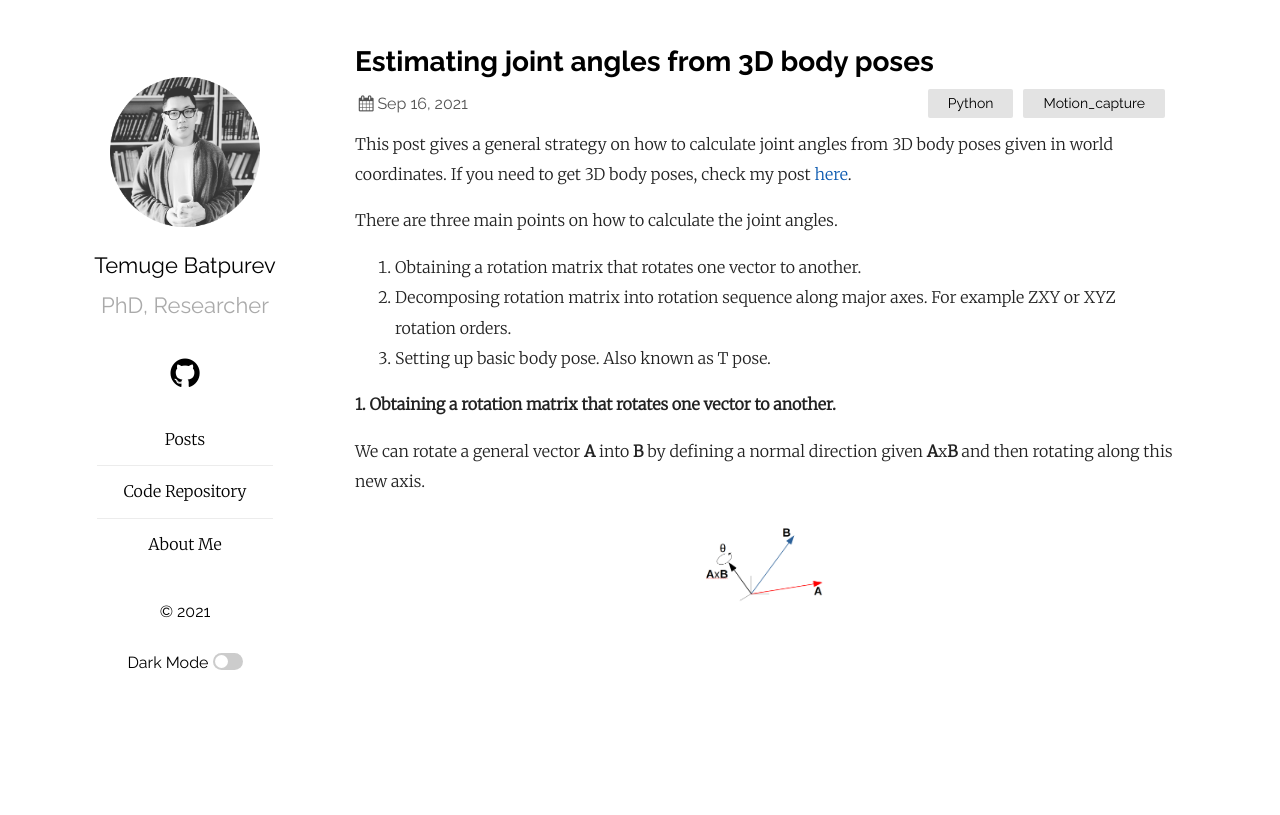
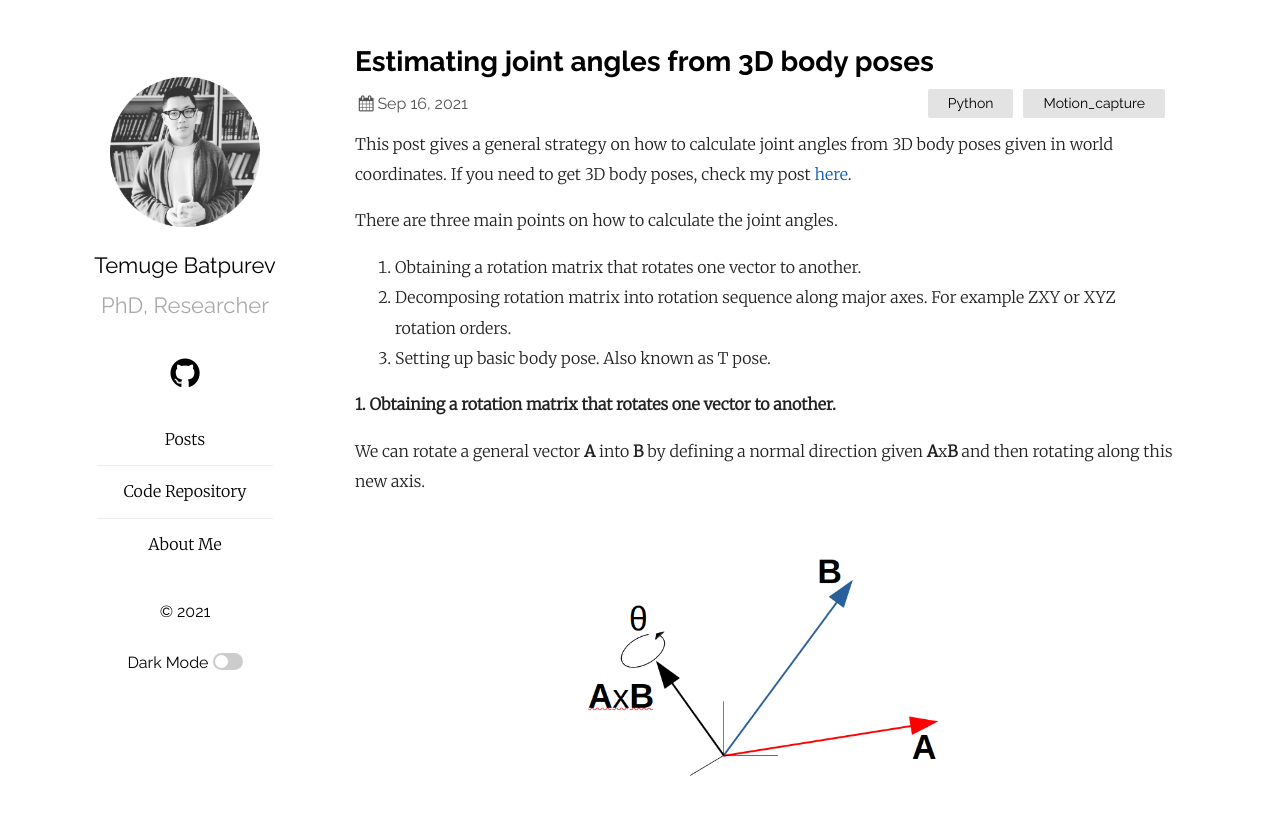
Before and after one commit to TemugeB/temugeb.github.io, a Jekyll site: the page built from _posts/2021-09-16-joint_rotations.md, in a window 1280 px wide. Shown: the top 815 px of the page. Built offline with Jekyll 4.4.1, drawn with Linux system fonts in a browser that asks for light colours.

Commit message:
Update 2021-09-16-joint_rotations.md

```diff
--- a/_posts/2021-09-16-joint_rotations.md
+++ b/_posts/2021-09-16-joint_rotations.md
@@ -17,5 +17,5 @@ There are three main points on how to calculate the joint angles.
 We can rotate a general vector **A** into **B** by defining a normal direction given **A**x**B** and then rotating along this new axis.
 
 <p align="center">
-  <img src="https://github.com/TemugeB/temugeb.github.io/blob/main/_posts/images/rots.png?raw=true" height = 100>
+  <img src="https://github.com/TemugeB/temugeb.github.io/blob/main/_posts/images/rots.png?raw=true" height = 300>
 </p>
```
